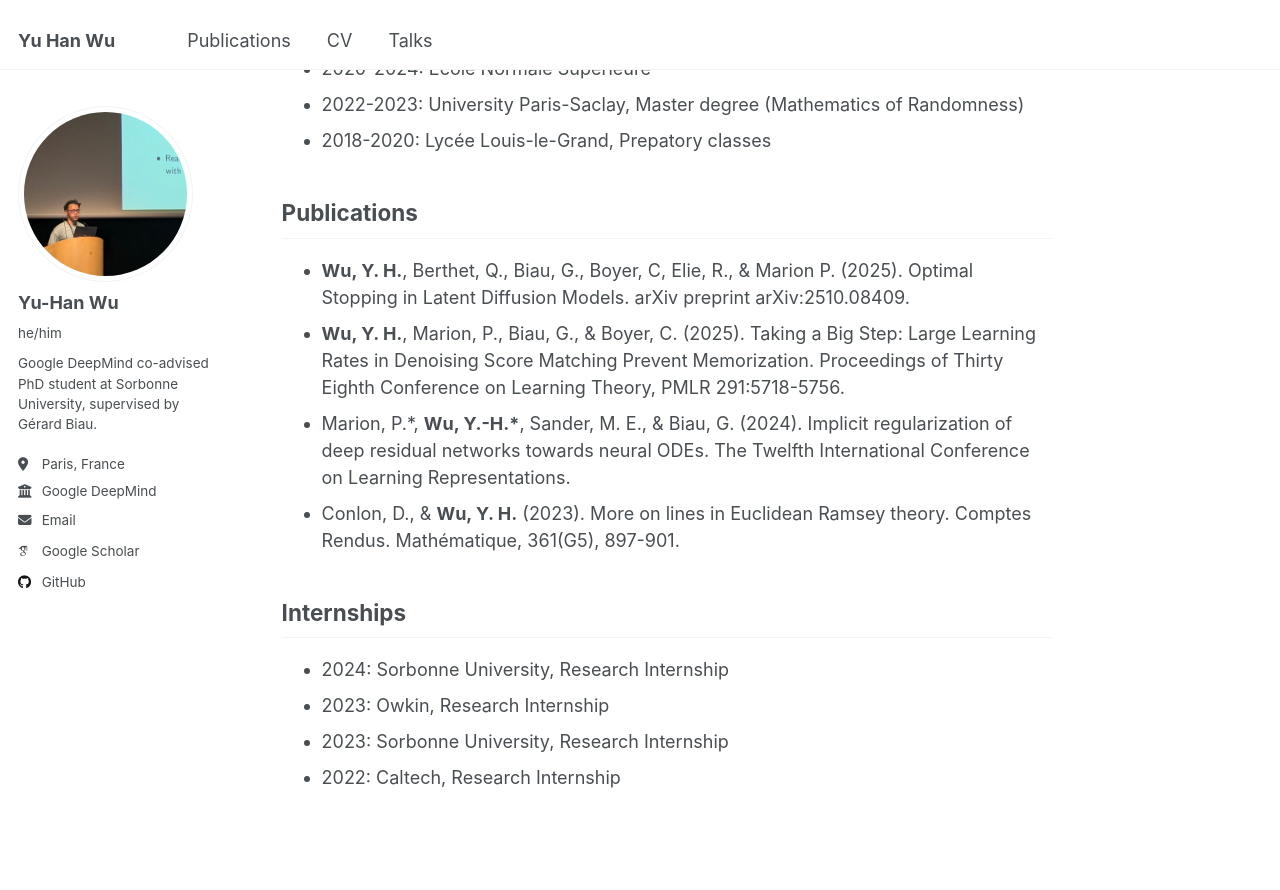
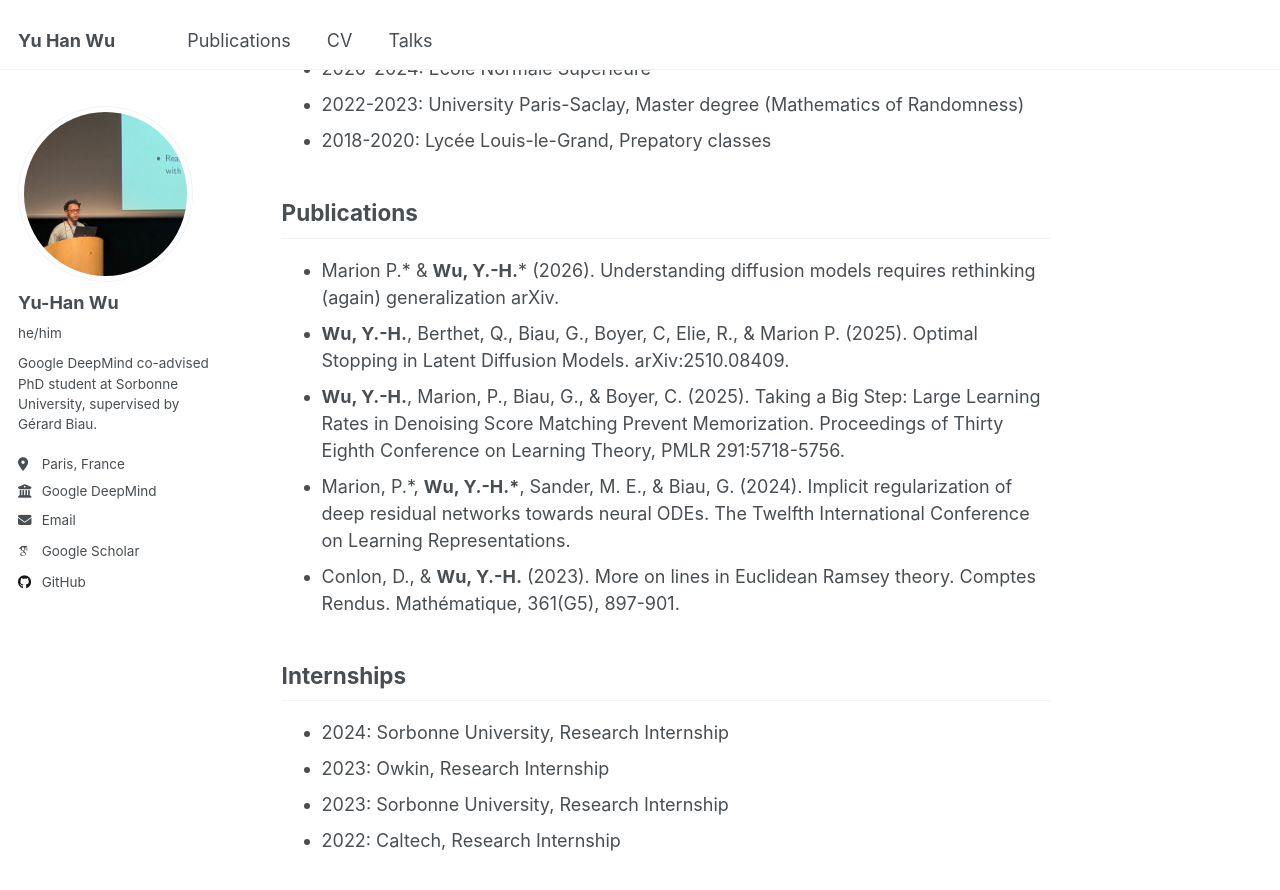
Before and after one commit to pojoowu/pojoowu.github.io, a Jekyll site: the page built from _pages/about.md, in a window 1280 px wide and 900 px high, scrolled down 366 px. Shown: the top 890 px of the window. Built offline with Jekyll 4.4.1, drawn with Linux system fonts in a browser that asks for light colours; some web fonts are replaced.

Commit message:
Update about.md

```diff
--- a/_pages/about.md
+++ b/_pages/about.md
@@ -16,10 +16,11 @@ Hi, I am Yu-Han. I have been a PhD student in [LPSM](https://www.lpsm.paris/) at
 * 2018-2020: Lycée Louis-le-Grand, Prepatory classes
 
 ## Publications
-* __Wu, Y. H.__, Berthet, Q., Biau, G., Boyer, C, Elie, R., & Marion P. (2025). Optimal Stopping in Latent Diffusion Models. arXiv preprint arXiv:2510.08409.
-* __Wu, Y. H.__, Marion, P., Biau, G., & Boyer, C. (2025). Taking a Big Step: Large Learning Rates in Denoising Score Matching Prevent Memorization. Proceedings of Thirty Eighth Conference on Learning Theory, PMLR 291:5718-5756.
+* Marion P.\* & __Wu, Y.-H.__\* (2026). Understanding diffusion models requires rethinking (again) generalization arXiv.
+* __Wu, Y.-H.__, Berthet, Q., Biau, G., Boyer, C, Elie, R., & Marion P. (2025). Optimal Stopping in Latent Diffusion Models. arXiv:2510.08409.
+* __Wu, Y.-H.__, Marion, P., Biau, G., & Boyer, C. (2025). Taking a Big Step: Large Learning Rates in Denoising Score Matching Prevent Memorization. Proceedings of Thirty Eighth Conference on Learning Theory, PMLR 291:5718-5756.
 * Marion, P.\*, __Wu, Y.-H.\*__, Sander, M. E., & Biau, G. (2024). Implicit regularization of deep residual networks towards neural ODEs. The Twelfth International Conference on Learning Representations.
-* Conlon, D., & __Wu, Y. H.__ (2023). More on lines in Euclidean Ramsey theory. Comptes Rendus. Mathématique, 361(G5), 897-901.
+* Conlon, D., & __Wu, Y.-H.__ (2023). More on lines in Euclidean Ramsey theory. Comptes Rendus. Mathématique, 361(G5), 897-901.
 
 ## Internships
 * 2024: Sorbonne University, Research Internship
```
